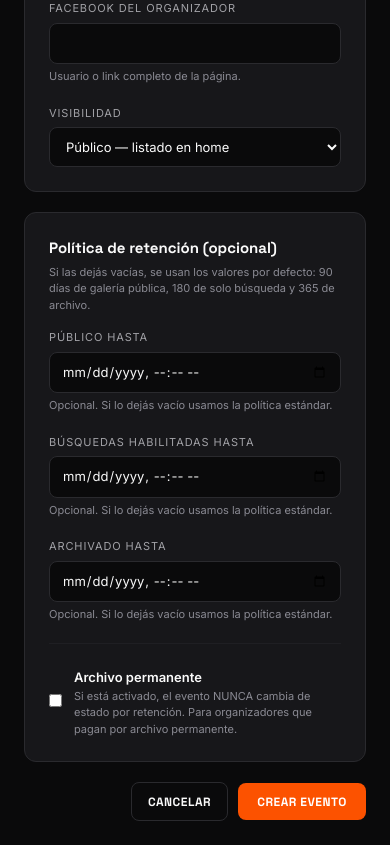
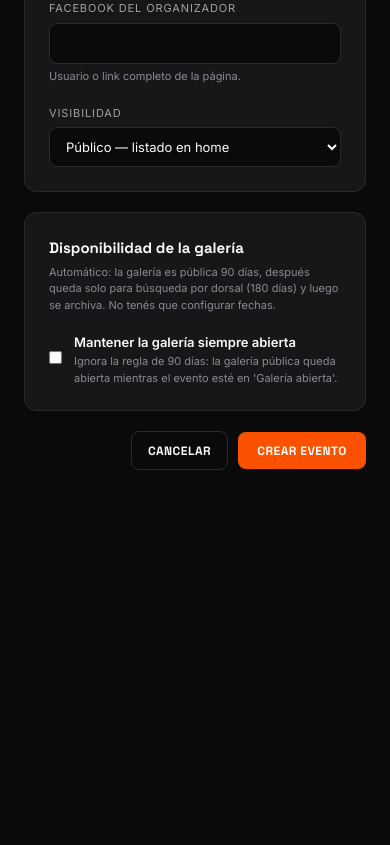
Before and after one commit to jairortiz8/fotos, a Django app: page /dashboard/eventos/nuevo/ in a window 390 px wide. Shown: the part 994-1839 px from the top of the page. After the commit the page ends 1464 px from the top, so only its background shows below. Run offline with Django 5.2, Linux system fonts and the light colour scheme; the visitor is signed in with stand-in values (Sample User, id 1); data that the repository does not hold is empty; style sheets or scripts are compiled from the project's sources; parts of the project's set-up code (start-up, migrations or seed data) failed here and were passed over; some libraries are stand-ins or nearby versions.

Commit message:
fix(dashboard): sacar las fechas de retención del form de evento (foot-gun mobile)
El form exponía public_until/searchable_until/archive_until como inputs
datetime-local. En iPad el selector arranca en "ahora" y un toque dejaba
public_until en el pasado → is_public() daba False y la galería se cerraba
sola aunque el evento estuviera en "Galería abierta" con fotos aprobadas
(pasó con "Camino a San Luis": 23 aprobadas que no se veían).

Ahora la retención usa siempre los defaults (90/180/365 días). El único
control expuesto es permanent_archive ("Mantener la galería siempre
abierta"). Las fechas siguen en el modelo y se calculan en Event.save().

- forms: quita los 3 datetime fields; relabel claro de permanent_archive
- event_form.html: card "Disponibilidad de la galería" explica la política
- test: lockea que los 3 campos no vuelvan al form

Co-Authored-By: Claude Opus 4.8 (1M context) <noreply@anthropic.com>

```diff
--- a/apps/dashboard/forms.py
+++ b/apps/dashboard/forms.py
@@ -23,8 +23,14 @@ class _DashMixin:
 
 
 class EventForm(_DashMixin, forms.ModelForm):
-    """Crear / editar evento. Las fechas de retención son opcionales: si quedan
-    vacías, el `Event.save()` las calcula (90/180/365 días desde la fecha)."""
+    """Crear / editar evento. Las fechas de retención NO se exponen en el form:
+    `Event.save()` las calcula solas (90/180/365 días desde la fecha). El único
+    control de retención es `permanent_archive` (mantener la galería abierta).
+
+    Antes el form exponía `public_until`/`searchable_until`/`archive_until` como
+    inputs `datetime-local`; en mobile (iPad) el selector arranca en "ahora" y un
+    toque dejaba `public_until` en el pasado → la galería se cerraba sola aunque
+    hubiera fotos aprobadas. Se quitaron para que no vuelva a pasar."""
 
     # La portada NO es el ImageField del modelo (que iba a disco efímero): es un
     # campo de subida que la vista procesa → R2 → `event.cover_key`.
@@ -47,31 +53,18 @@ class EventForm(_DashMixin, forms.ModelForm):
             "organizer_instagram",
             "organizer_facebook",
             "visibility",
-            "public_until",
-            "searchable_until",
-            "archive_until",
             "permanent_archive",
         ]
-        # IMPORTANTE: los inputs HTML5 `type=date` / `type=datetime-local` SOLO
-        # entienden el valor en formato ISO (`YYYY-MM-DD` / `YYYY-MM-DDTHH:MM`).
-        # Sin un `format` explícito, Django los renderiza con el formato del locale
-        # `es` (`d/m/Y`) y el navegador, al no poder parsearlo, deja el campo
-        # VACÍO al editar — daba la sensación de que había que re-poner la fecha
-        # cada vez. Forzamos el formato ISO en el render.
+        # IMPORTANTE: el input HTML5 `type=date` SOLO entiende ISO (`YYYY-MM-DD`).
+        # Sin un `format` explícito, Django lo renderiza con el locale `es`
+        # (`d/m/Y`) y el navegador, al no poder parsearlo, deja el campo VACÍO al
+        # editar — daba la sensación de que había que re-poner la fecha cada vez.
+        # Forzamos el formato ISO en el render.
         widgets = {
             "date": forms.DateInput(attrs={"type": "date"}, format="%Y-%m-%d"),
             "description": forms.Textarea(attrs={"rows": 3}),
             "status": forms.Select(),
             "visibility": forms.Select(),
-            "public_until": forms.DateTimeInput(
-                attrs={"type": "datetime-local"}, format="%Y-%m-%dT%H:%M"
-            ),
-            "searchable_until": forms.DateTimeInput(
-                attrs={"type": "datetime-local"}, format="%Y-%m-%dT%H:%M"
-            ),
-            "archive_until": forms.DateTimeInput(
-                attrs={"type": "datetime-local"}, format="%Y-%m-%dT%H:%M"
-            ),
         }
 
     def __init__(self, *args: object, **kwargs: object) -> None:
@@ -103,10 +96,14 @@ class EventForm(_DashMixin, forms.ModelForm):
         # Los inputs HTML5 envían SIEMPRE en ISO; aceptamos ISO sin importar el locale.
         # (mypy no estrecha el tipo a DateField/DateTimeField → ignoramos attr-defined.)
         self.fields["date"].input_formats = ["%Y-%m-%d"]  # type: ignore[attr-defined]
-        for f in ("public_until", "searchable_until", "archive_until"):
-            self.fields[f].required = False
-            self.fields[f].help_text = _("Opcional. Si lo dejás vacío usamos la política estándar.")
-            self.fields[f].input_formats = ["%Y-%m-%dT%H:%M", "%Y-%m-%d %H:%M"]  # type: ignore[attr-defined]
+        # La retención usa los defaults (90/180/365 días); ya NO exponemos las
+        # fechas a mano (un valor en el pasado cerraba la galería sin querer). Lo
+        # único configurable es "mantener la galería siempre abierta".
+        self.fields["permanent_archive"].label = _("Mantener la galería siempre abierta")
+        self.fields["permanent_archive"].help_text = _(
+            "Ignora la regla de 90 días: la galería pública queda abierta mientras "
+            "el evento esté en 'Galería abierta'."
+        )
         self._style_widgets()
 
     def clean_status(self) -> str:
--- a/templates/dashboard/event_form.html
+++ b/templates/dashboard/event_form.html
@@ -112,41 +112,15 @@
       </div>
     </div>
 
-    {# Política de retención #}
+    {# Disponibilidad de la galería (retención automática) #}
     <div class="rf-card p-6 mb-5">
       <div class="mb-4">
-        <h2 class="font-display font-bold text-[15px]">{% trans "Política de retención (opcional)" %}</h2>
-        <p class="text-[11px] text-text-3 mt-1">{% trans "Si las dejás vacías, se usan los valores por defecto: 90 días de galería pública, 180 de solo búsqueda y 365 de archivo." %}</p>
+        <h2 class="font-display font-bold text-[15px]">{% trans "Disponibilidad de la galería" %}</h2>
+        <p class="text-[11px] text-text-3 mt-1">{% trans "Automático: la galería es pública 90 días, después queda solo para búsqueda por dorsal (180 días) y luego se archiva. No tenés que configurar fechas." %}</p>
       </div>
 
-      <div class="grid sm:grid-cols-3 gap-5">
-        {# public_until #}
-        <div>
-          <label class="rf-label" for="{{ form.public_until.id_for_label }}">{{ form.public_until.label }}</label>
-          {{ form.public_until }}
-          {% if form.public_until.help_text %}<p class="text-[11px] text-text-3 mt-1">{{ form.public_until.help_text }}</p>{% endif %}
-          {% if form.public_until.errors %}<p class="text-danger text-[11px] mt-1">{{ form.public_until.errors.0 }}</p>{% endif %}
-        </div>
-
-        {# searchable_until #}
-        <div>
-          <label class="rf-label" for="{{ form.searchable_until.id_for_label }}">{{ form.searchable_until.label }}</label>
-          {{ form.searchable_until }}
-          {% if form.searchable_until.help_text %}<p class="text-[11px] text-text-3 mt-1">{{ form.searchable_until.help_text }}</p>{% endif %}
-          {% if form.searchable_until.errors %}<p class="text-danger text-[11px] mt-1">{{ form.searchable_until.errors.0 }}</p>{% endif %}
-        </div>
-
-        {# archive_until #}
-        <div>
-          <label class="rf-label" for="{{ form.archive_until.id_for_label }}">{{ form.archive_until.label }}</label>
-          {{ form.archive_until }}
-          {% if form.archive_until.help_text %}<p class="text-[11px] text-text-3 mt-1">{{ form.archive_until.help_text }}</p>{% endif %}
-          {% if form.archive_until.errors %}<p class="text-danger text-[11px] mt-1">{{ form.archive_until.errors.0 }}</p>{% endif %}
-        </div>
-      </div>
-
-      {# permanent_archive (toggle) #}
-      <div class="mt-5 pt-5 border-t border-ink-2">
+      {# permanent_archive (toggle) — único control de retención expuesto #}
+      <div>
         <label class="flex items-center gap-3 cursor-pointer" for="{{ form.permanent_archive.id_for_label }}">
           {{ form.permanent_archive }}
           <span>
```
Also changed, not shown: tests/dashboard/test_events.py (+15 -0 lines).
